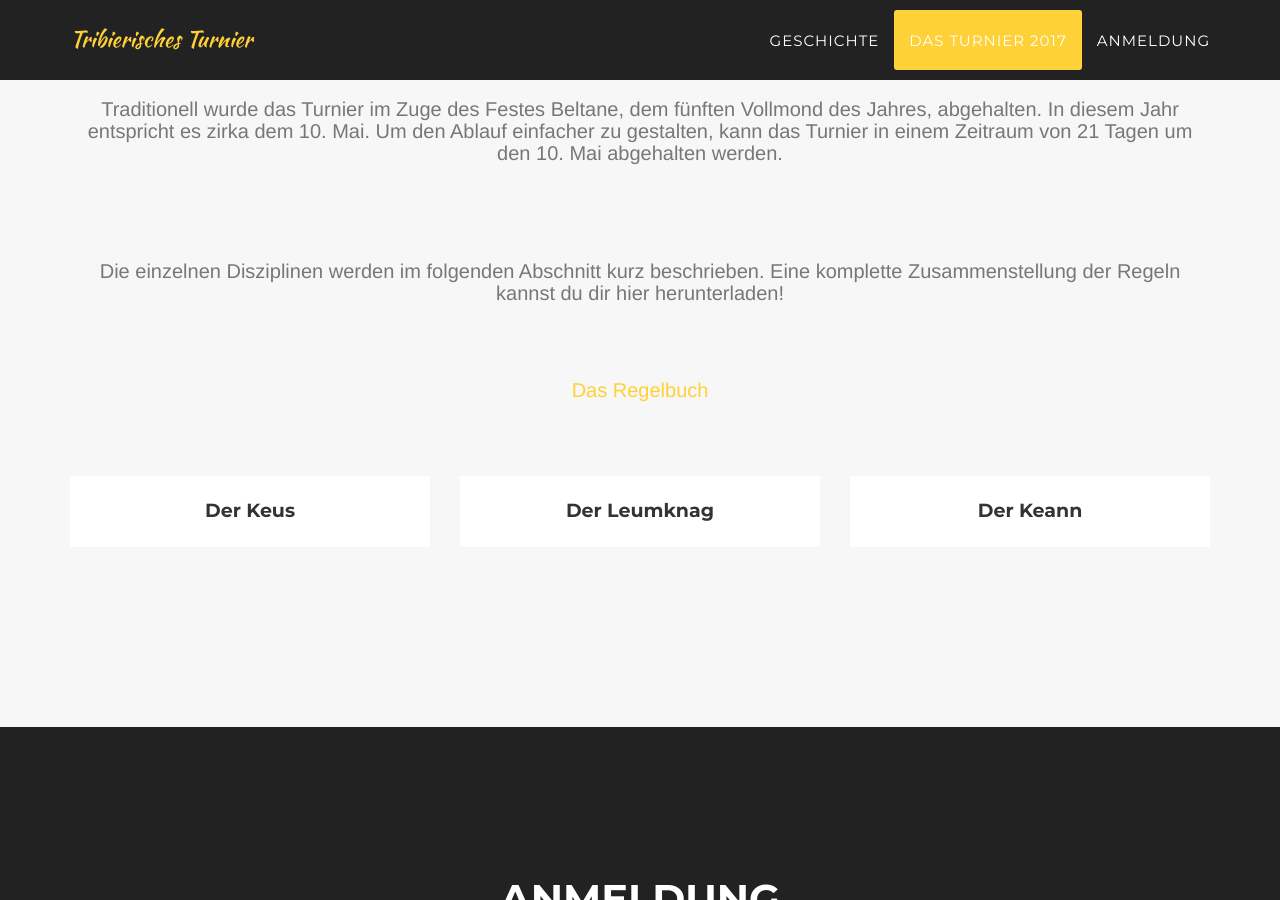
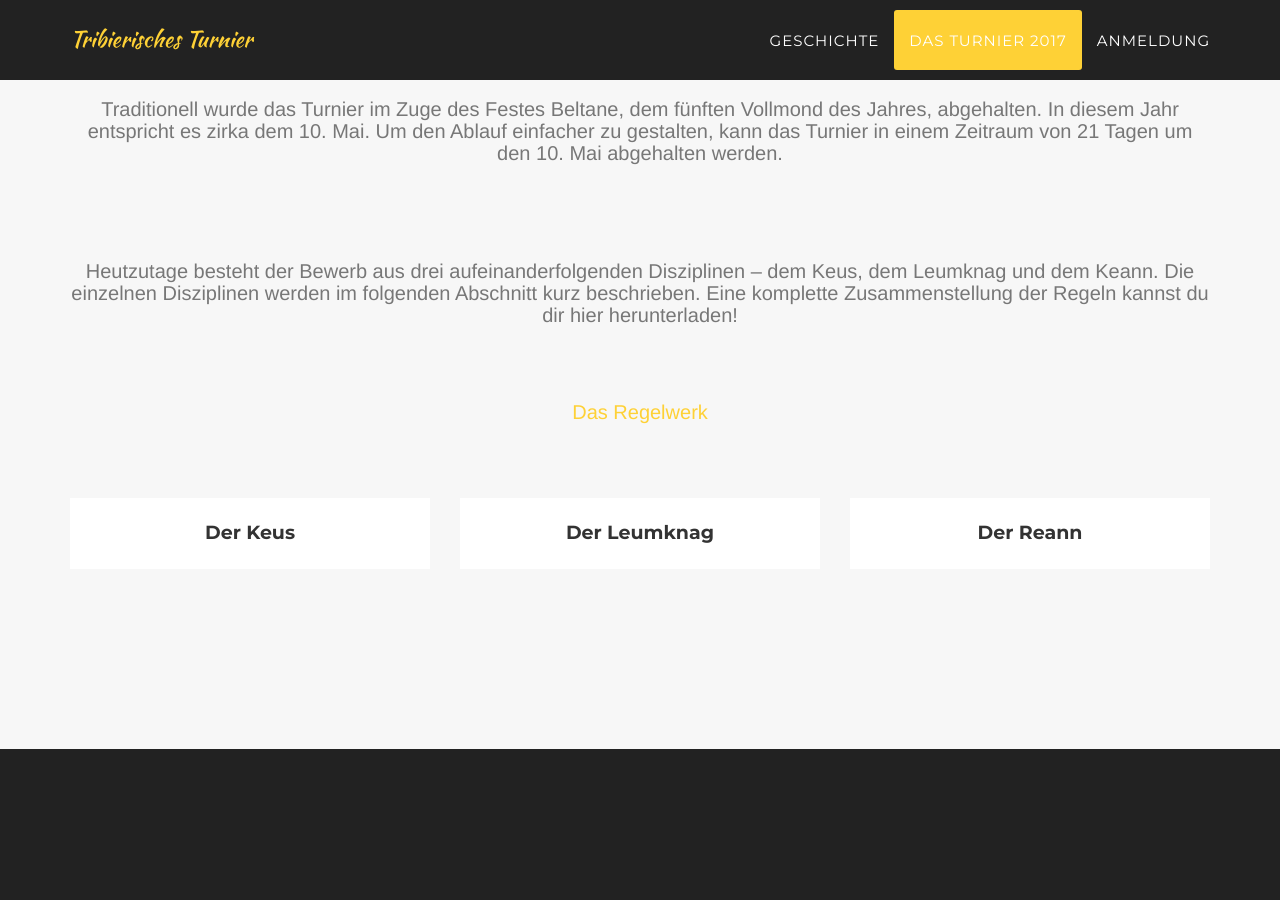
Before and after one commit to LimonChillo/tribier, a Jekyll site: the page built from _posts/2014-07-16-project-3.markdown, in a window 1280 px wide and 900 px high, scrolled down 1541 px. Built offline with Jekyll 4.4.1, drawn with Linux system fonts in a browser that asks for light colours; some web fonts are replaced; comment, search, counter and statistics services are not loaded.

Commit message:
portfolio changes

```diff
--- a/_includes/portfolio_grid.html
+++ b/_includes/portfolio_grid.html
@@ -11,8 +11,8 @@
           </div>
           <div class="row">
               <div class="col-lg-12 text-center">
-                  <h3 class="section-subheading text-muted">  Die einzelnen Disziplinen werden im folgenden Abschnitt kurz beschrieben. Eine komplette Zusammenstellung der Regeln kannst du dir hier herunterladen!</h3>
-                  <h3 class="section-subheading text-muted"><a href="/Tribierisches_Turnier.pdf">Das Regelbuch</a></h3>
+                  <h3 class="section-subheading text-muted">  Heutzutage besteht der Bewerb aus drei aufeinanderfolgenden Disziplinen – dem Keus, dem Leumknag und dem Keann. Die einzelnen Disziplinen werden im folgenden Abschnitt kurz beschrieben. Eine komplette Zusammenstellung der Regeln kannst du dir hier herunterladen!</h3>
+                  <h3 class="section-subheading text-muted"><a href="/Tribierisches_Turnier_2017_Regelwerk.pdf">Das Regelwerk</a></h3>
               </div>
 
 
--- a/_posts/2014-07-16-project-3.markdown
+++ b/_posts/2014-07-16-project-3.markdown
@@ -1,5 +1,5 @@
 ---
-title: Der Keann
+title: Der Reann
 subtitle: Website Design
 layout: default
 modal-id: 3
@@ -10,6 +10,6 @@
 project-date: April 2014
 client: Start Bootstrap
 category: Web Development
-description: Der abschließende Bewerb um den Sieger zu küren
+description: Der Reann ist die abschließende Disziplin, in der das Siegerteam gekürt wird (vom schott. gäl. deireannach für Schluss). Mittlerweile auch als „Flunkyball“ bekannt. Zwei Teams stellen sich gegenüber auf. In der Mitte steht eine zum Teil gefüllte Flasche. Ziel ist es mit einem Wurfgeschoß die Flasche in der Mitte zu treffen. Sobald diese umfällt, muss ein Mitglied des gegnerischen Teams in die Mitte rennen, die Flasche aufstellen und wieder zurückrennen. In dieser Zeit darf das Team, welches geworfen hat, von ihrem Bier trinken. Gewonnen hat das Team, welches als erstes kein Bier mehr hat.
 
 ---
--- a/_posts/2014-07-17-project-2.markdown
+++ b/_posts/2014-07-17-project-2.markdown
@@ -10,6 +10,6 @@
 project-date: April 2014
 client: Start Bootstrap
 category: Web Development
-description: Das Spiel mit einem kleinen hüpfenden Ball
+description: Der Leumknag ist ein Spiel mit einem kleinen hüpfenden Ball (von dem schott. gäl. leum für hüpfen und cnag für Ball). Mittlerweile auch als „Beerpong“ bekannt. Zwei Teams treten gegeneinander an. Jedes Team stellt 10 Becher, mit einem Schluck Bier gefüllt, pyramidenförmig vor sich auf den Tisch. Ziel ist es mit einem Tischtennisball in die Becher des gegnerischen Teams zu treffen. Wenn in einen Becher getroffen wird, muss dieser ausgetrunken und weggestellt werden. Gewonnen hat das Team, welches zum Schluss noch Becher vor sich stehen hat.
 
 ---
--- a/_posts/2014-07-18-project-1.markdown
+++ b/_posts/2014-07-18-project-1.markdown
@@ -10,6 +10,6 @@
 project-date: April 2014
 client: Start Bootstrap
 category: Web Development
-description: Ein Lauf zu Beginn des Turnieres (von dem schott. gäl. coisich für laufen)
+description: Der Keus ist ein Lauf zu Beginn des Turnieres (von dem schott. gäl. coisich für laufen). Austragungsstätte für den ersten Bewerb, den Stiegenlauf, ist ein dreistöckiges (vier Etagen) Stiegenhaus. Start ist die unterste Etage, Ziel die Oberste. Vor dem Bewerb werden auf jeder Etage, für jeden Teilnehmer eine verschlossene 0,33L Bierflasche positioniert. Der Bewerb startet mit einem Massenstart. Jede Etage darf erst verlassen werden, wenn die 0,33L Bierflasche ausgetrunken wurde. Ziel ist es die vier Etagen so schnell wie möglich zu überwinden.
 
 ---
```
Also changed, not shown: 2 other files.
